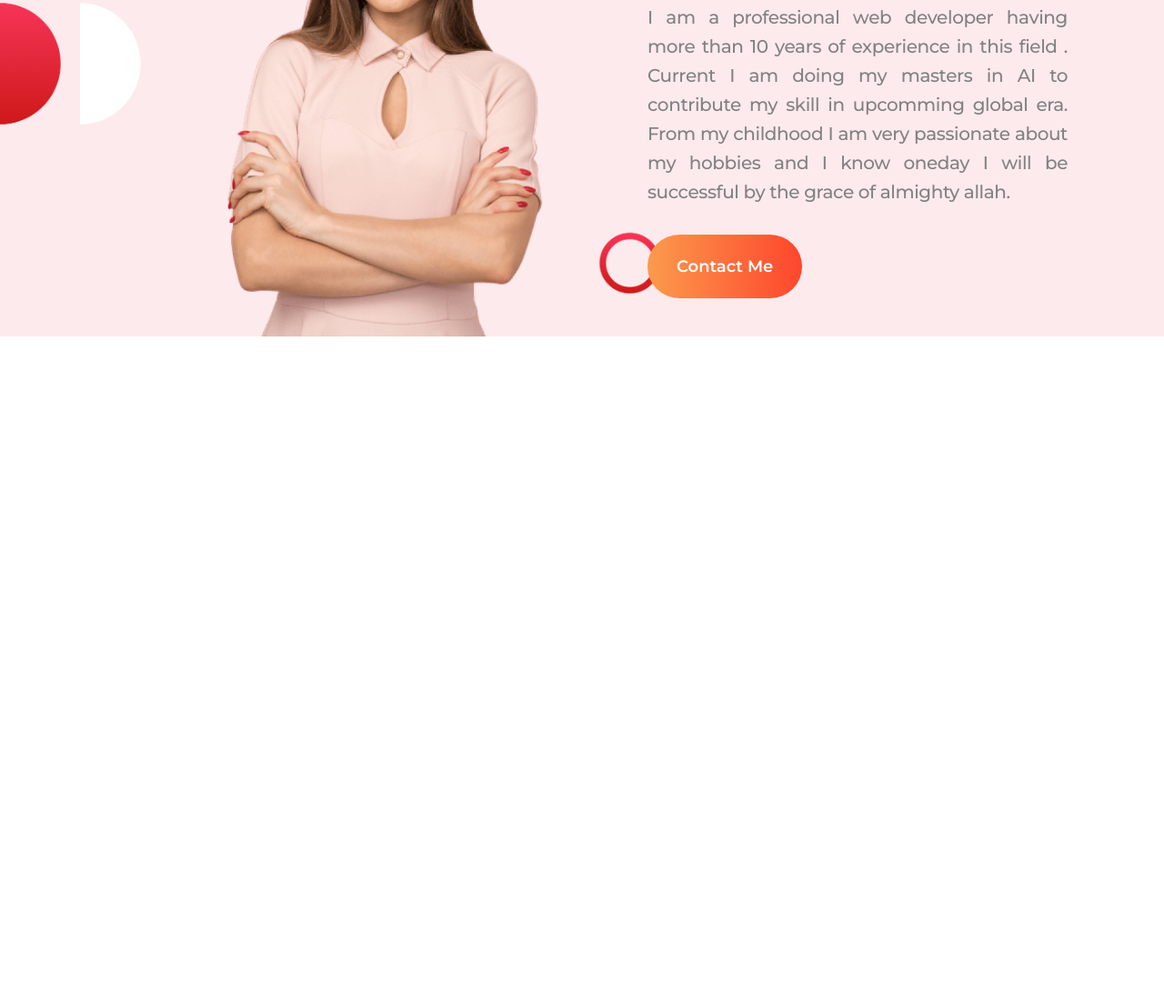
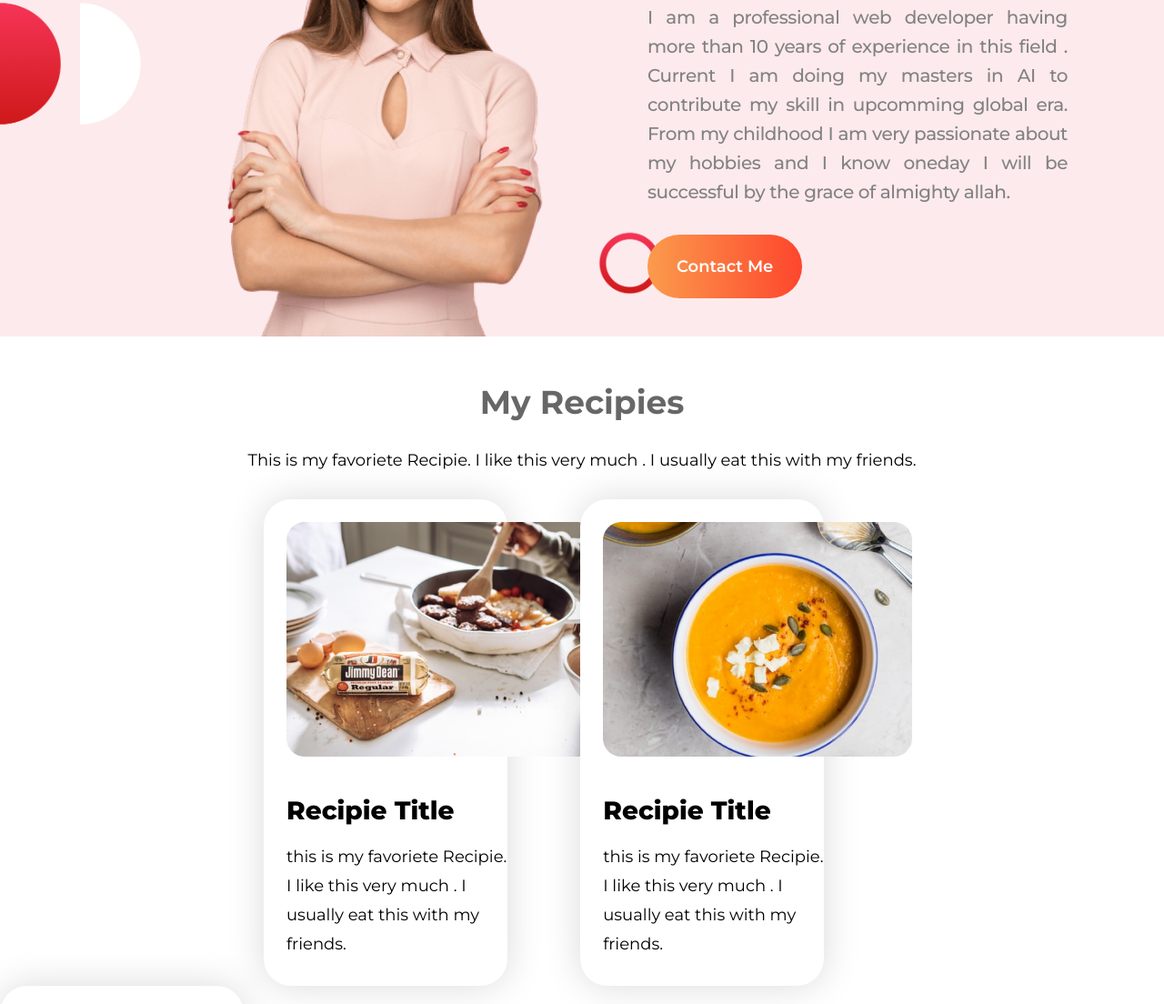
Before and after one commit to noim015/food-network, a plain HTML site: page index.html in a window 1280 px wide. Shown: the part 1082-2186 px from the top of the page at 91% size. Before the commit the page ends 1456 px from the top, so only its background shows below. Drawn offline with Linux system fonts and the light colour scheme.

Commit message:
My Recipies section

```diff
--- a/index.html
+++ b/index.html
@@ -9,7 +9,8 @@
     <link rel="stylesheet" href="style.css">
     <link rel="preconnect" href="https://fonts.googleapis.com">
     <link rel="preconnect" href="https://fonts.gstatic.com" crossorigin>
-    <link href="https://fonts.googleapis.com/css2?family=Montserrat:wght@500;600;700&display=swap" rel="stylesheet">
+    <link href="https://fonts.googleapis.com/css2?family=Montserrat:wght@400;500;600;700;800&display=swap"
+        rel="stylesheet">
 </head>
 
 <body>
@@ -38,6 +39,26 @@
             <a class="btn" target="_blank" href="#">Contact Me</a>
         </div>
     </section>
+
+    <section class="my_recipies_area">
+        <h1>My Recipies</h1>
+        <p>This is my favoriete Recipie. I like this very much . I usually eat this with my friends.</p>
+        <div class="my_recipie margin_left">
+            <img src="images/recipie1.jpg" alt="Recipies">
+            <h2>Recipie Title</h2>
+            <p>this is my favoriete Recipie. I like this very much . I usually eat this with my friends.</p>
+        </div>
+        <div class="my_recipie">
+            <img src="images/recipie2.png" alt="Recipies">
+            <h2>Recipie Title</h2>
+            <p>this is my favoriete Recipie. I like this very much . I usually eat this with my friends.</p>
+        </div>
+        <div class="my_recipie">
+            <img src="images/recipie3.jpg" alt="Recipies">
+            <h2>Recipie Title</h2>
+            <p>this is my favoriete Recipie. I like this very much . I usually eat this with my friends.</p>
+        </div>
+    </section>
 </body>
 
 </html>
--- a/style.css
+++ b/style.css
@@ -65,6 +65,7 @@ overflow: hidden;
     background-size: cover;
     background-position: center center;
     height: 600PX;
+    overflow: hidden;
 
 
 }
@@ -99,3 +100,68 @@ overflow: hidden;
     padding-top: 50px;
     padding-left: 150px;
 }
+.my_recipies_area{
+     background: #fff;
+     overflow: hidden;
+}
+.my_recipies_area h1{
+    color: #676767;
+    font-family: Montserrat;
+    font-size: 36px;
+    font-style: normal;
+    font-weight: 700;
+    line-height: 44px;
+    letter-spacing: 0em;
+    text-align: center;
+    padding-top: 50px;
+    padding-bottom: 30px;
+}
+.my_recipies_area p{
+    font-family: Montserrat;
+    font-size: 18px;
+    font-style: normal;
+    font-weight: 400;
+    line-height: 25px;
+    letter-spacing: 0em;
+    text-align: center;
+    padding-bottom: 30px;
+
+}
+
+.my_recipie{
+    float: left;
+    text-align: left;
+    width: 19%;
+    background: #FFFFFF;
+    box-shadow: 0px 0px 40px rgb(0 0 0 / 15%);
+    border-radius: 30px;
+    padding: 25px 0 0 25px;
+    margin-right: 80px;
+}
+.margin_left{
+    margin-left: 290px;;
+}
+.my_recipie h2{
+font-family: Montserrat;
+font-size: 28px;
+font-style: normal;
+font-weight: 800;
+line-height: 40px;
+letter-spacing: 0em;
+text-align: left;
+padding: 35px 0 15px 0;
+
+}
+.my_recipie p{
+    font-family: Montserrat;
+font-size: 18px;
+font-style: normal;
+font-weight: 400;
+line-height: 32px;
+letter-spacing: 0em;
+text-align: left;
+
+}
+.my_recipie img{
+    width: 340px;
+}
```
Also changed, not shown: images/Person Image.png (deleted), images/recipie1.jpg (added), images/recipie2.png (added), images/recipie3.jpg (added).
